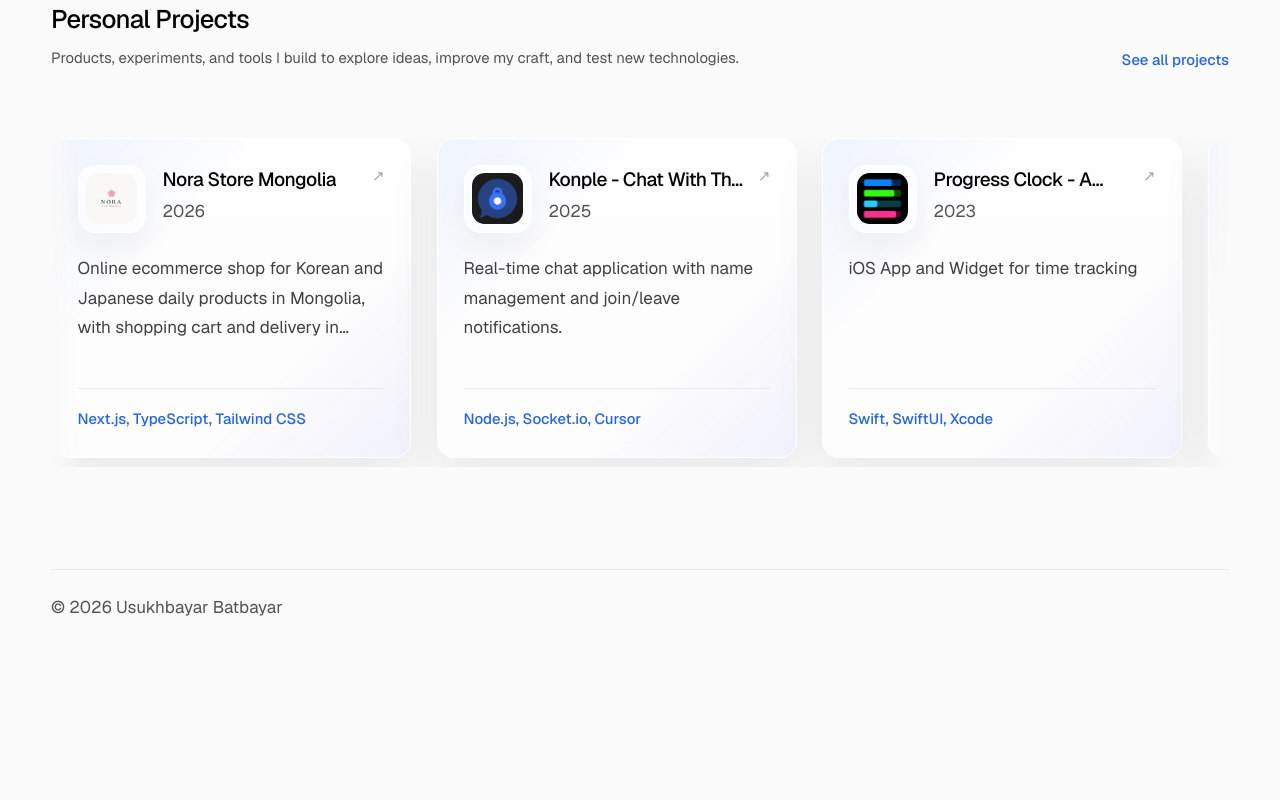
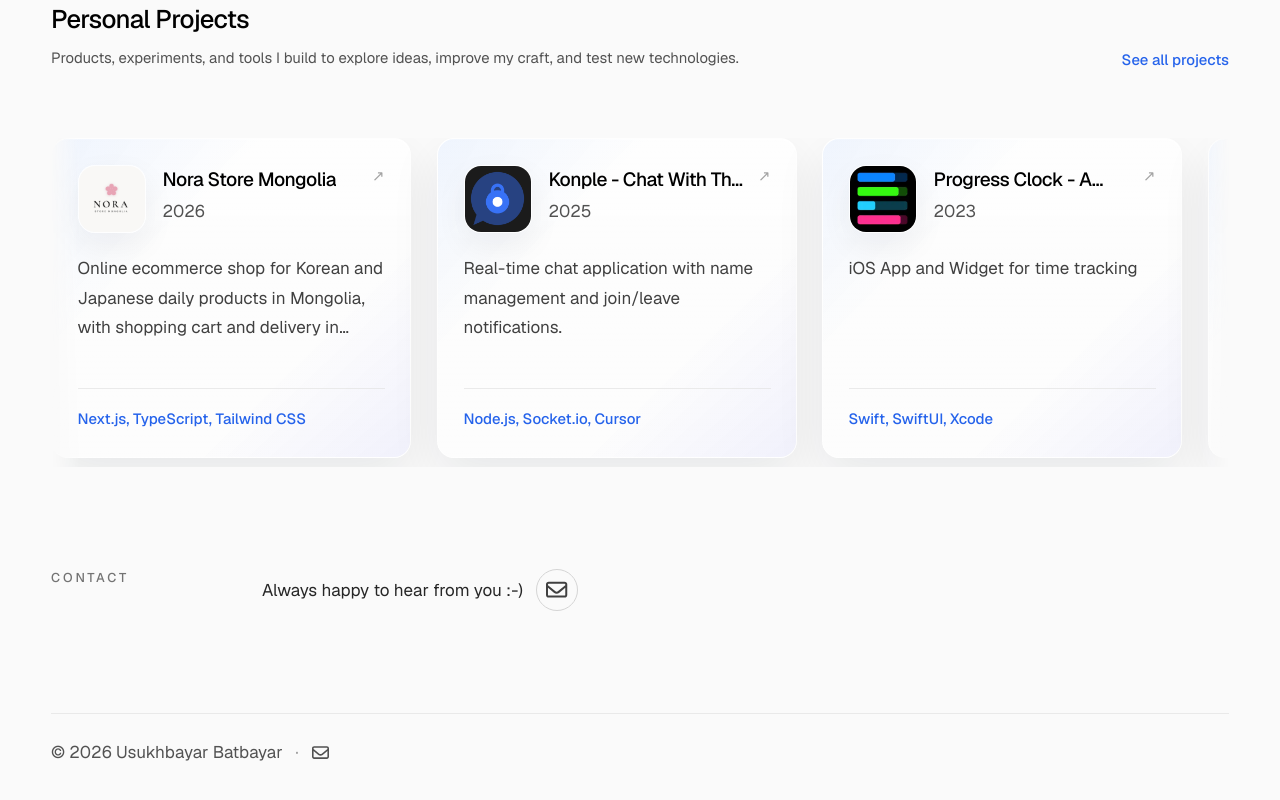
Before and after one commit to unobatbayar/unobatbayar.github.io, a Next.js app: page / in a window 1280 px wide. Shown: the part 1907-2707 px from the top of the page. Before the commit the page ends 2664 px from the top, so only its background shows below. Built offline with nearby package versions, Linux system fonts and the light colour scheme.

Commit message:
feat: v3

```diff
--- /dev/null
+++ b/app/components/contact-email.tsx
@@ -0,0 +1,37 @@
+"use client";
+
+import { FaRegEnvelope } from "react-icons/fa6";
+
+type Props = {
+  // Base64-encoded email address. The raw address never appears in rendered
+  // HTML, which makes it significantly harder for scrapers to harvest.
+  encoded: string;
+  label?: string;
+  className?: string;
+  iconClassName?: string;
+};
+
+export default function ContactEmail({
+  encoded,
+  label = "Email me",
+  className = "",
+  iconClassName = "h-5 w-5",
+}: Props) {
+  const handleClick = () => {
+    if (typeof window === "undefined") return;
+    const address = window.atob(encoded);
+    window.location.href = `mailto:${address}`;
+  };
+
+  return (
+    <button
+      type="button"
+      onClick={handleClick}
+      aria-label={label}
+      title={label}
+      className={className}
+    >
+      <FaRegEnvelope className={iconClassName} aria-hidden="true" />
+    </button>
+  );
+}
--- a/app/components/footer.tsx
+++ b/app/components/footer.tsx
@@ -1,12 +1,14 @@
 "use client";
 
 import { metaData, socialLinks } from "app/config";
+import ContactEmail from "./contact-email";
 
 const YEAR = new Date().getFullYear();
 
 export default function Footer() {
   return (
-    <small className="mt-16 block border-t border-neutral-200/80 pt-6 text-base text-neutral-600 dark:border-neutral-800 dark:text-neutral-300 lg:mt-24">
+    <small className="mt-16 flex flex-wrap items-center gap-x-3 gap-y-1 border-t border-neutral-200/80 pt-6 text-base text-neutral-600 dark:border-neutral-800 dark:text-neutral-300 lg:mt-24">
+      <span>
         <time>© {YEAR}</time>{" "}
         <a
           className="no-underline transition-colors hover:text-neutral-700 dark:hover:text-neutral-200"
@@ -16,6 +18,15 @@ export default function Footer() {
         >
           {metaData.name}
         </a>
+      </span>
+      <span aria-hidden="true" className="text-neutral-400 dark:text-neutral-600">
+        ·
+      </span>
+      <ContactEmail
+        encoded={socialLinks.emailEncoded}
+        className="inline-flex items-center text-neutral-600 transition-colors hover:text-neutral-800 dark:text-neutral-300 dark:hover:text-neutral-100"
+        iconClassName="h-4 w-4"
+      />
     </small>
   );
 }
--- a/app/components/project-card.tsx
+++ b/app/components/project-card.tsx
@@ -19,13 +19,14 @@ export default function ProjectCard({ project }: ProjectCardProps) {
           <div className="pointer-events-none absolute inset-0 bg-[linear-gradient(135deg,rgba(59,130,246,0.08),transparent_32%,transparent_68%,rgba(99,102,241,0.08))]" />
           <div className="relative flex h-full flex-col gap-5">
             <div className="flex items-start gap-4">
-              <div className="glass-card flex h-16 w-16 items-center justify-center rounded-2xl">
+              <div className="glass-card flex h-16 w-16 items-center justify-center overflow-hidden rounded-2xl">
                 <Image
                   src={project.img}
                   alt={project.title}
                   width={48}
                   height={48}
                   className="h-12 w-12 rounded-xl object-contain"
+                  style={{ transform: `scale(${project.imgScale ?? 1.35})` }}
                 />
               </div>
               <div className="min-w-0 flex-1">
--- a/app/config.ts
+++ b/app/config.ts
@@ -12,6 +12,9 @@ export const metaData = {
 };
 
 export const socialLinks = {
+  // Base64 of "unobatbayar@protonmail.com" — decoded client-side on click
+  // so the literal address never appears in rendered HTML.
+  emailEncoded: "dW5vYmF0YmF5YXJAcHJvdG9ubWFpbC5jb20=",
   appstore: "https://apps.apple.com/developer/usukhbayar-batbayar/id1532655863",
   github: "https://github.com/unobatbayar",
   stackoverflow: "https://stackoverflow.com/users/12330629",
--- a/app/page.tsx
+++ b/app/page.tsx
@@ -1,8 +1,9 @@
 import type { Metadata } from "next";
-import { homeContent } from "./config";
+import { homeContent, socialLinks } from "./config";
 import PortfolioHero from "./components/portfolio-hero";
 import WorkProjectsSection from "./components/work-projects-section";
 import PersonalProjectsSection from "./components/personal-projects-section";
+import ContactEmail from "./components/contact-email";
 
 export const metadata: Metadata = {
   title: "Software Engineer Portfolio",
@@ -72,6 +73,19 @@ export default function Page() {
         <WorkProjectsSection showMoreLink variant="marquee" />
         <PersonalProjectsSection showMoreLink variant="marquee" />
       </section>
+
+      <section className="grid gap-6 md:grid-cols-[minmax(0,160px)_minmax(0,1fr)] md:gap-12">
+        <h2 className="text-xs font-medium uppercase tracking-[0.22em] text-neutral-500 dark:text-neutral-400">
+          Contact
+        </h2>
+        <div className="flex max-w-2xl flex-wrap items-center gap-3 text-base leading-8 text-neutral-800 dark:text-neutral-200">
+          <span>Always happy to hear from you :-)</span>
+          <ContactEmail
+            encoded={socialLinks.emailEncoded}
+            className="inline-flex h-10 w-10 items-center justify-center rounded-full border border-neutral-300 text-neutral-700 transition hover:border-neutral-500 hover:text-black dark:border-neutral-700 dark:text-neutral-200 dark:hover:border-neutral-500 dark:hover:text-white"
+          />
+        </div>
+      </section>
     </div>
   );
 }
--- a/app/projects/project-data.tsx
+++ b/app/projects/project-data.tsx
@@ -5,6 +5,7 @@ export interface Project {
   description: string;
   tools: string;
   url: string;
+  imgScale?: number; // Optional zoom factor for the thumbnail (1 = default)
 }
 
 // Work projects - apps/software worked on during career/employment
@@ -61,6 +62,7 @@ export const personalProjects: Project[] = [
       "Online ecommerce shop for Korean and Japanese daily products in Mongolia, with shopping cart and delivery in Ulaanbaatar.",
     tools: "Next.js, TypeScript, Tailwind CSS",
     url: "https://noramongolia.shop/",
+    imgScale: 1.7,
   },
   {
     img: "/images/konple.png",
--- a/package.json
+++ b/package.json
@@ -16,7 +16,7 @@
     "geist": "1.3.1",
     "katex": "^0.16.19",
     "next": "^15.1.3",
-    "next-mdx-remote": "^5.0.0",
+    "next-mdx-remote": "^6.0.0",
     "next-themes": "^0.4.4",
     "react": "19.0.0",
     "react-dom": "19.0.0",
```
Also changed, not shown: 1 other file (tests, documents, lock files or other folders). Lines whose indentation alone changed are shown as unchanged.
